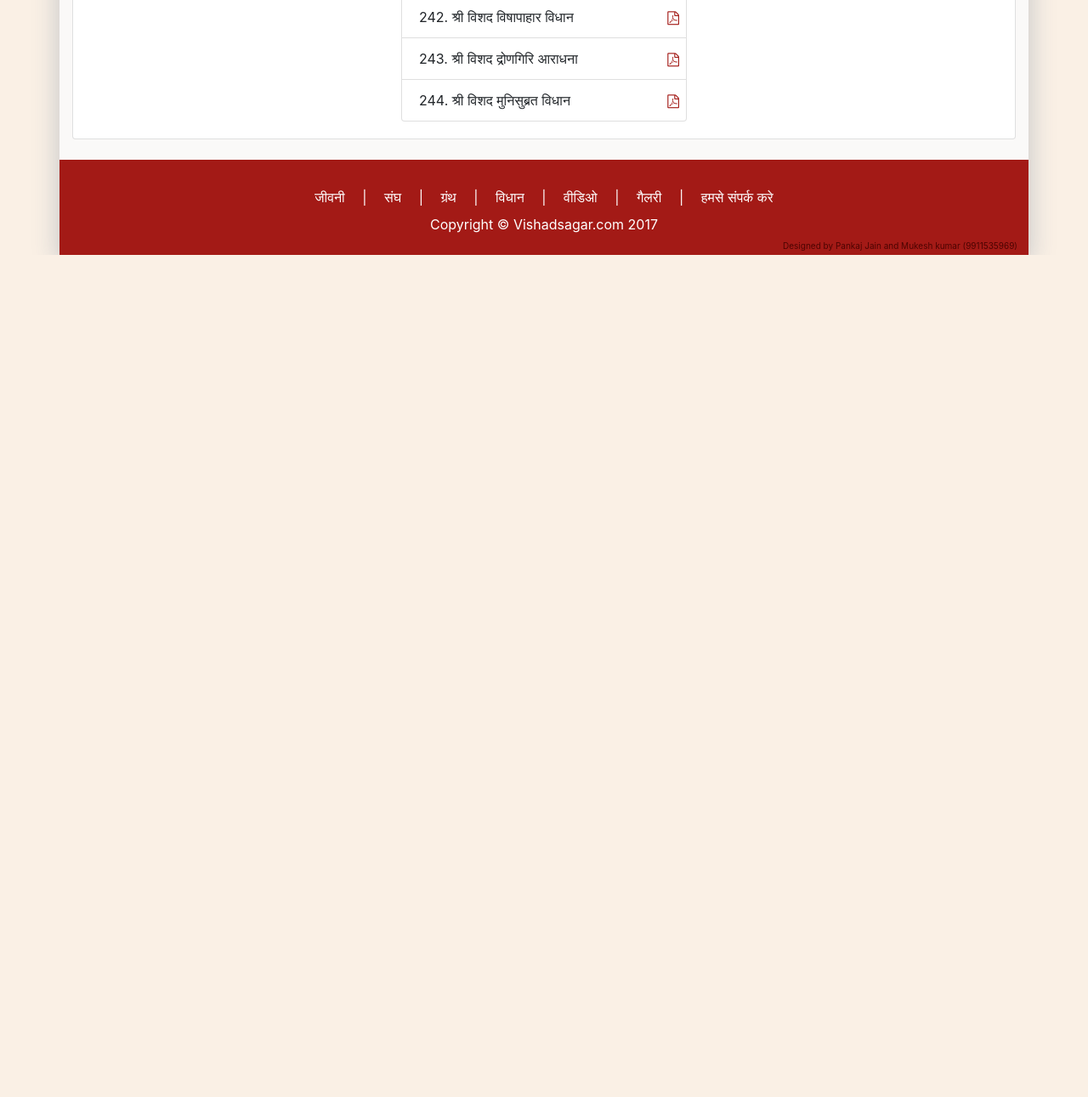
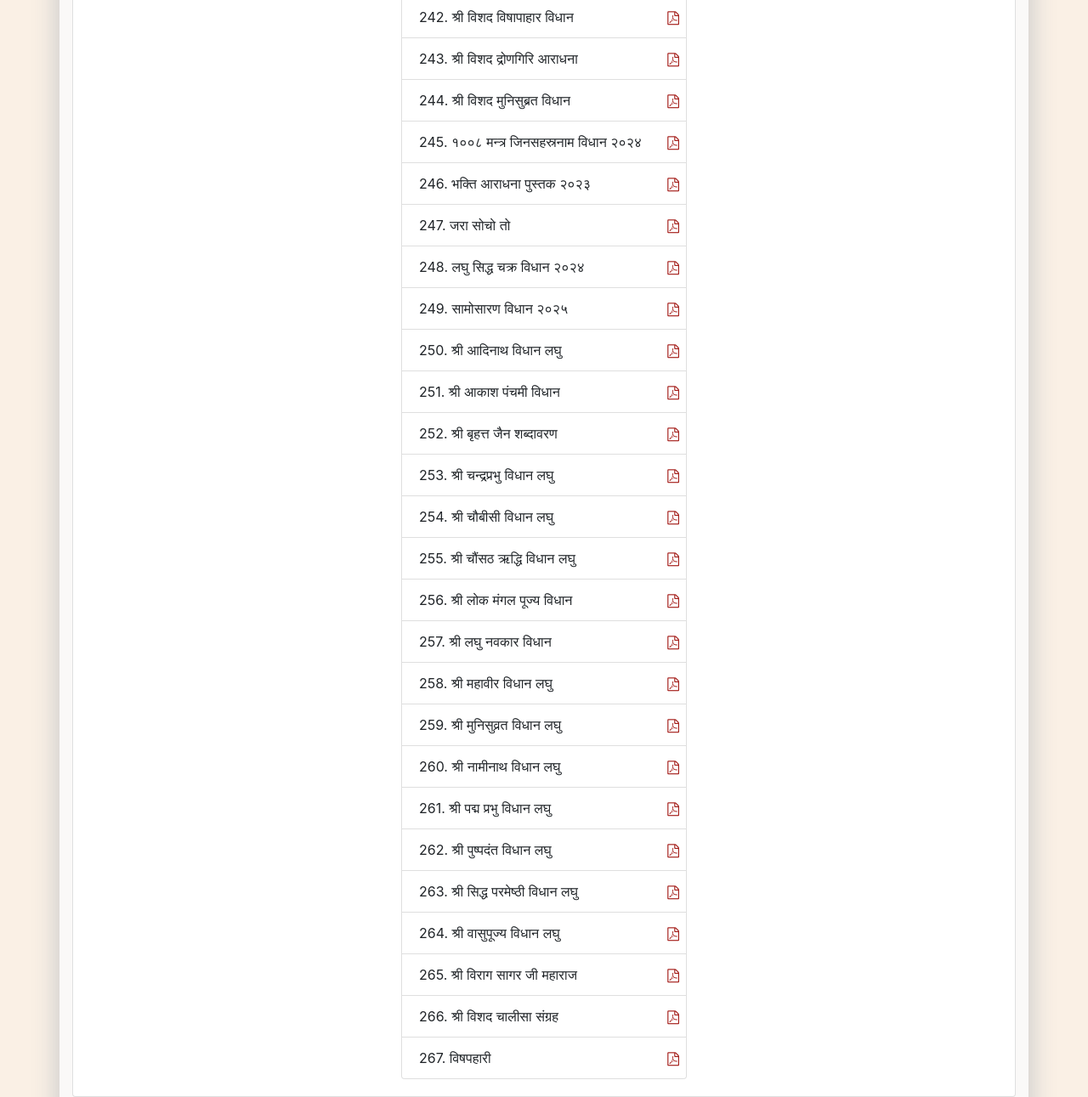
Before and after one commit to pankajjain333/vishadsagar, a plain HTML site: page pages/download.html in a window 1280 px wide. Shown: the part 6362-7653 px from the top of the page at 85% size. Before the commit the page ends 6662 px from the top, so only its background shows below. Drawn offline with Linux system fonts and the light colour scheme.

Commit message:
added new vidhan

```diff
--- a/pages/download.html
+++ b/pages/download.html
@@ -434,6 +434,29 @@
 <li class="list-group-item">243. श्री विशद द्रोणगिरि आराधना  <a href="../assets/pdf/DORNGIRI VIDHAN 2024 FINAL.pdf" download><i class="fa fa-file-pdf-o" aria-hidden="true"></i></a></li>
 <li class="list-group-item">244. श्री विशद मुनिसुब्रत  विधान  <a href="../assets/pdf/Munisobirt Vidhan 2019.pdf" download><i class="fa fa-file-pdf-o" aria-hidden="true"></i></a></li>
 
+<li class="list-group-item">245. १००८ मन्त्र जिनसहस्रनाम विधान २०२४ <a href="../assets/pdf/1008 Mantra Jinsahstranaam vidhan 2024 Final1.pdf" download><i class="fa fa-file-pdf-o" aria-hidden="true"></i></a></li>
+<li class="list-group-item">246. भक्ति आराधना पुस्तक २०२३ <a href="../assets/pdf/Bhakti Aradhana Final Book 2023.pdf" download><i class="fa fa-file-pdf-o" aria-hidden="true"></i></a></li>
+<li class="list-group-item">247. जरा सोचो तो <a href="../assets/pdf/jara socho to.pdf" download><i class="fa fa-file-pdf-o" aria-hidden="true"></i></a></li>
+<li class="list-group-item">248. लघु सिद्ध चक्र विधान २०२४ <a href="../assets/pdf/LAGHU SHIDHA CHARK VIDHAN 2024 FINAL.pdf" download><i class="fa fa-file-pdf-o" aria-hidden="true"></i></a></li>
+<li class="list-group-item">249. सामोसारण विधान २०२५ <a href="../assets/pdf/PDF SAMOSARN VIDHAN FINAL 2025.pdf" download><i class="fa fa-file-pdf-o" aria-hidden="true"></i></a></li>
+<li class="list-group-item">250. श्री आदिनाथ विधान लघु <a href="../assets/pdf/shri aadinath vidhan laghu.pdf" download><i class="fa fa-file-pdf-o" aria-hidden="true"></i></a></li>
+<li class="list-group-item">251. श्री आकाश पंचमी विधान <a href="../assets/pdf/shri aakash punchmi vidhan.pdf" download><i class="fa fa-file-pdf-o" aria-hidden="true"></i></a></li>
+<li class="list-group-item">252. श्री बृहत्त जैन शब्दावरण <a href="../assets/pdf/shri brahat jain shabdavaran.pdf" download><i class="fa fa-file-pdf-o" aria-hidden="true"></i></a></li>
+<li class="list-group-item">253. श्री चन्द्रप्रभु विधान लघु <a href="../assets/pdf/shri chandprabhu vidhan laghu.pdf" download><i class="fa fa-file-pdf-o" aria-hidden="true"></i></a></li>
+<li class="list-group-item">254. श्री चौबीसी विधान लघु <a href="../assets/pdf/shri chaubisi vidhan laghu.pdf" download><i class="fa fa-file-pdf-o" aria-hidden="true"></i></a></li>
+<li class="list-group-item">255. श्री चौंसठ ऋद्धि विधान लघु <a href="../assets/pdf/shri chausath ridhi vidhan laghu.pdf" download><i class="fa fa-file-pdf-o" aria-hidden="true"></i></a></li>
+<li class="list-group-item">256. श्री लोक मंगल पूज्य विधान <a href="../assets/pdf/shri lok mangal pujya vidhan.pdf" download><i class="fa fa-file-pdf-o" aria-hidden="true"></i></a></li>
+<li class="list-group-item">257. श्री लघु नवकार विधान <a href="../assets/pdf/shri lugh naomkar vidhan.pdf" download><i class="fa fa-file-pdf-o" aria-hidden="true"></i></a></li>
+<li class="list-group-item">258. श्री महावीर विधान लघु <a href="../assets/pdf/shri mahavir vidhan laghu.pdf" download><i class="fa fa-file-pdf-o" aria-hidden="true"></i></a></li>
+<li class="list-group-item">259. श्री मुनिसुव्रत विधान लघु <a href="../assets/pdf/shri munisuvrat vidhan laghu.pdf" download><i class="fa fa-file-pdf-o" aria-hidden="true"></i></a></li>
+<li class="list-group-item">260. श्री नामीनाथ विधान लघु <a href="../assets/pdf/shri naminath vidhan laghu.pdf" download><i class="fa fa-file-pdf-o" aria-hidden="true"></i></a></li>
+<li class="list-group-item">261. श्री पद्म प्रभु विधान लघु <a href="../assets/pdf/shri padam prabhu vidhan laghu.pdf" download><i class="fa fa-file-pdf-o" aria-hidden="true"></i></a></li>
+<li class="list-group-item">262. श्री पुष्पदंत विधान लघु <a href="../assets/pdf/shri pushpdant vidhan laghu.pdf" download><i class="fa fa-file-pdf-o" aria-hidden="true"></i></a></li>
+<li class="list-group-item">263. श्री सिद्ध परमेष्ठी विधान लघु <a href="../assets/pdf/shri sidh parmesthi vidhan laghu.pdf" download><i class="fa fa-file-pdf-o" aria-hidden="true"></i></a></li>
+<li class="list-group-item">264. श्री वासुपूज्य विधान लघु <a href="../assets/pdf/shri vaasupujay vidhan laghu.pdf" download><i class="fa fa-file-pdf-o" aria-hidden="true"></i></a></li>
+<li class="list-group-item">265. श्री विराग सागर जी महाराज <a href="../assets/pdf/shri virag sagar ji maharaj.pdf" download><i class="fa fa-file-pdf-o" aria-hidden="true"></i></a></li>
+<li class="list-group-item">266. श्री विशद चालीसा संग्रह <a href="../assets/pdf/shri vishad chalisa sangrah.pdf" download><i class="fa fa-file-pdf-o" aria-hidden="true"></i></a></li>
+<li class="list-group-item">267. विषपहारी <a href="../assets/pdf/vishapahar pdf.pdf" download><i class="fa fa-file-pdf-o" aria-hidden="true"></i></a></li>
 
 
 
```
